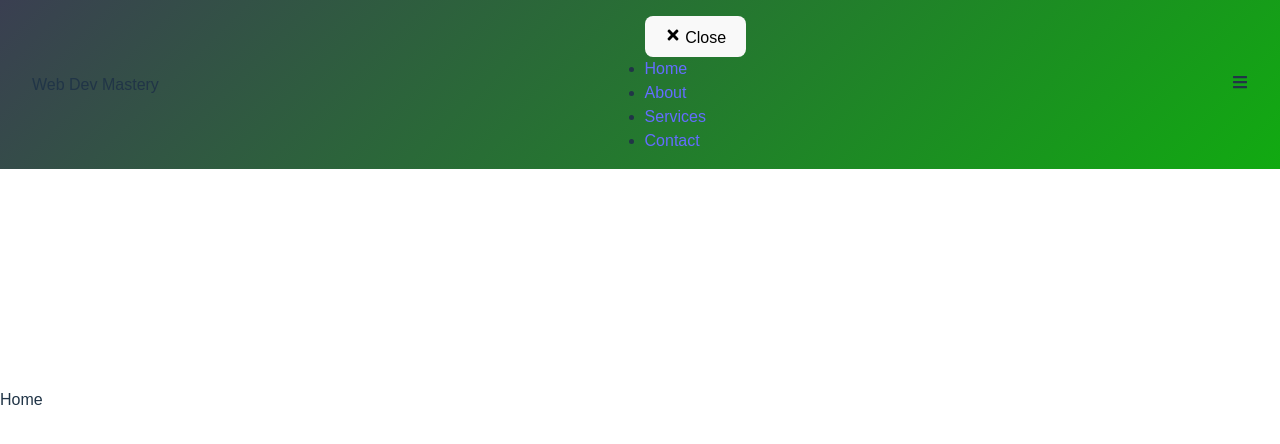
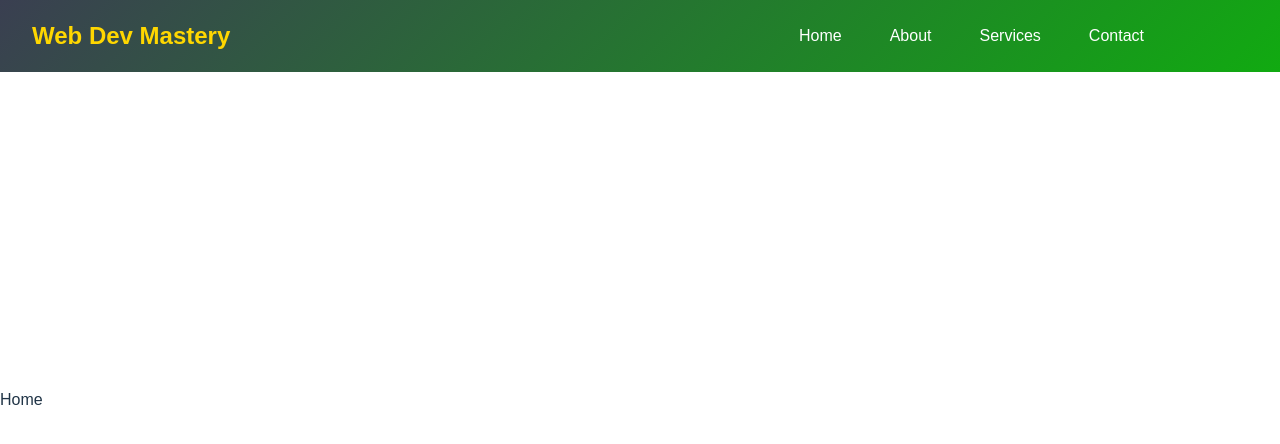
Before and after one commit to rakeshkolipakaace/React-Navigation, a React (Vite) app: page / in a window 1280 px wide. Shown: the top 444 px of the page. Built offline with nearby package versions, Linux system fonts and the light colour scheme.

Commit message:
navbar.css

```diff
--- a/src/components/Navbar.css
+++ b/src/components/Navbar.css
@@ -1,24 +1,135 @@
-*{
-    margin:0;
-    padding:0;
+* {
+    margin: 0;
+    padding: 0;
     box-sizing: border-box;
 }
 
-body{
-    font-family: Arial, Helvetica, sans-serif;
-    transition:background 0.4 ease , color 0.4s ease;
+body {
+    font-family: Arial, sans-serif;
+    transition: background 0.4s ease, color 0.4s ease;
+}
+
+.navbar {
+    display: flex;
+    justify-content: space-between;
+    align-items: center;
+    padding: 1rem 2rem;
+    background: linear-gradient(135deg,#3a3f51,#1a1f);
+    /* #1a1f */
+    width: 100%;
+    position: fixed;
+    top: 0;
+    z-index: 1000;
+}
+
+.navbar-logo{
+    color: #ffd700;
+    font-size: 1.5rem;
+    font-weight: bold;
+    cursor: pointer;
+}
+
+.navbar-links{
+    display: flex;
+    list-style: none;
+    transition: transform 0.3s ease-in-out;
+    margin-right: 5rem;
+}
+
+.navbar-links li{
+    margin: 0 1rem;
+    position: relative;
+}
+
+.navbar-links a{
+    color: white;
+    text-decoration: none;
+    font-size: 1rem;
+    padding: 0.5rem;
+    display: inline-block;
+    position: relative;
+    transition: color 0.3s ease, transform 0.3s ease;
+}
+
+.navbar-links a::after{
+    content: "";
+    position: absolute;
+    bottom: 0;
+    left: 50%;
+    width: 0;
+    height: 3px;
+    background: #ffd700;
+    transition: width 0.3s ease, left 0.3s ease;
+}
+
+.navbar-links a:hover::after{
+    width: 100%;
+    left: 0;
+}
+
+.navbar-links a:hover{
+    transform: scale(1.1);
+}
+
+.menu-icon{
+    font-size: 1.8rem;
+    color: #ffd700;
+    cursor: pointer;
+    display: none;
+}
+
+.close-drawer{
+    font-size: 1.2rem;
+    color: #ffd700;
+    cursor: pointer;
+    background: transparent;
+    border: none;
+    position: absolute;
+    top: 20px;
+    right: 10px;
+    display: none;
 
 }
 
-.navbar{
-    display:flex;
-    justify-content: space-between;
-    align-items: center;
-    padding:1rem 2rem;
-    background: linear-gradient(135deg,#3a3f51,#1a1f);
-    /* #1a1f31 */
-    position: fixed;
-    top:0;
-    width:100%;
-    z-index: 1000;
+.close-drawer:hover{
+    color: white;
 }
+
+@media (max-width: 768px){
+    .navbar-links{
+        margin: 0;
+    }
+    .close-drawer{
+        display: block;
+    }
+
+    .navbar-links{
+        position: fixed;
+        top: 0;
+        right: 0;
+        height: 100vh;
+        width: 60%;
+        background: radial-gradient(circle at top left, #2b2d42, #1c1e2b);
+        flex-direction: column;
+        align-items: center;
+        justify-content: center;
+        transform: translateX(100%);
+        z-index: 999;
+        transition: transform 0.4s ease, opacity 0.4s ease;
+       opacity: 0;
+    }
+
+    .navbar-links.active{
+        transform: translateX(0);
+        opacity: 1;
+    }
+
+    .navbar-links li{
+        margin: 1.5rem 0;
+    }
+
+    .menu-icon{
+        display: block;
+    }
+
+}
```
